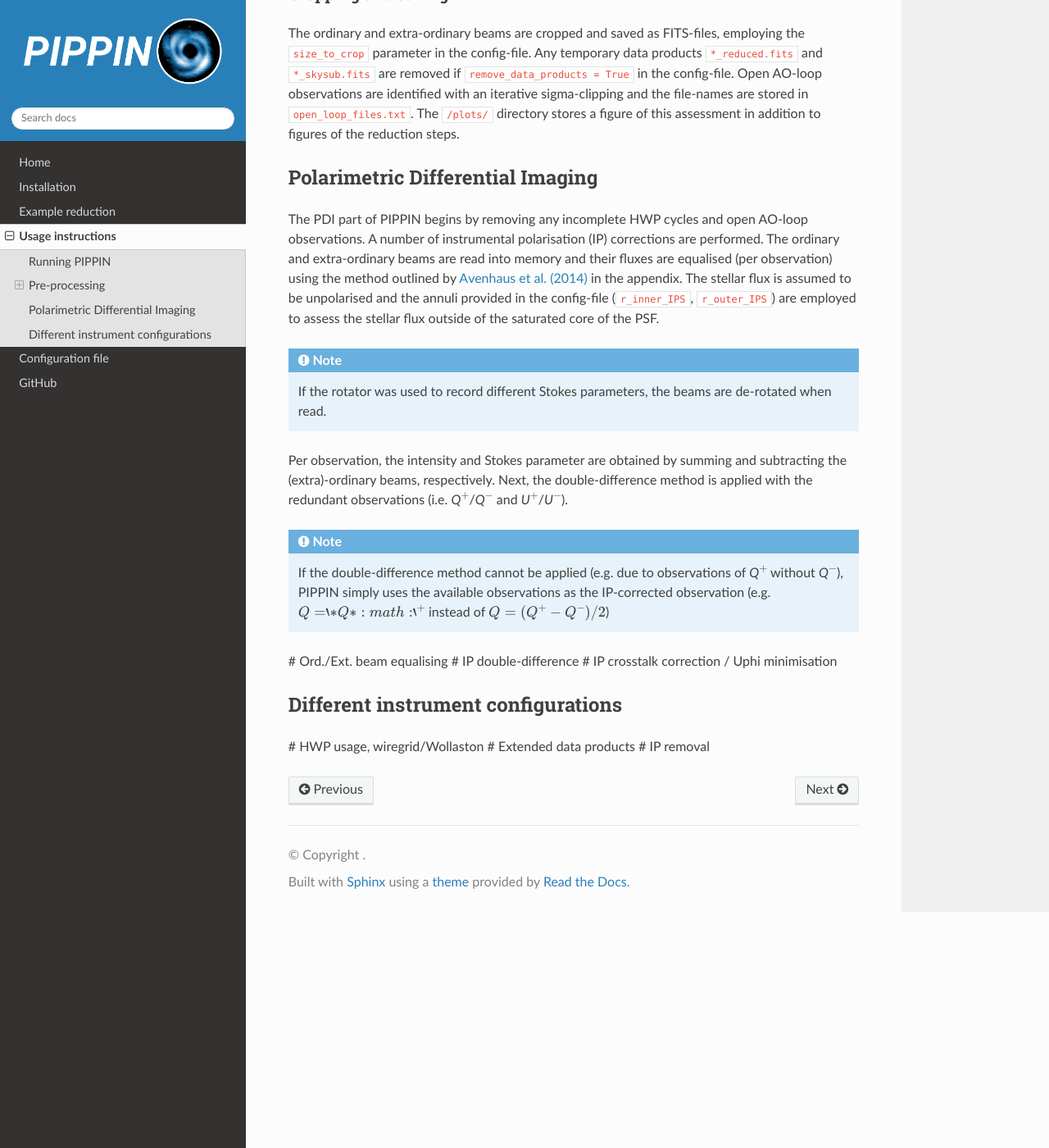
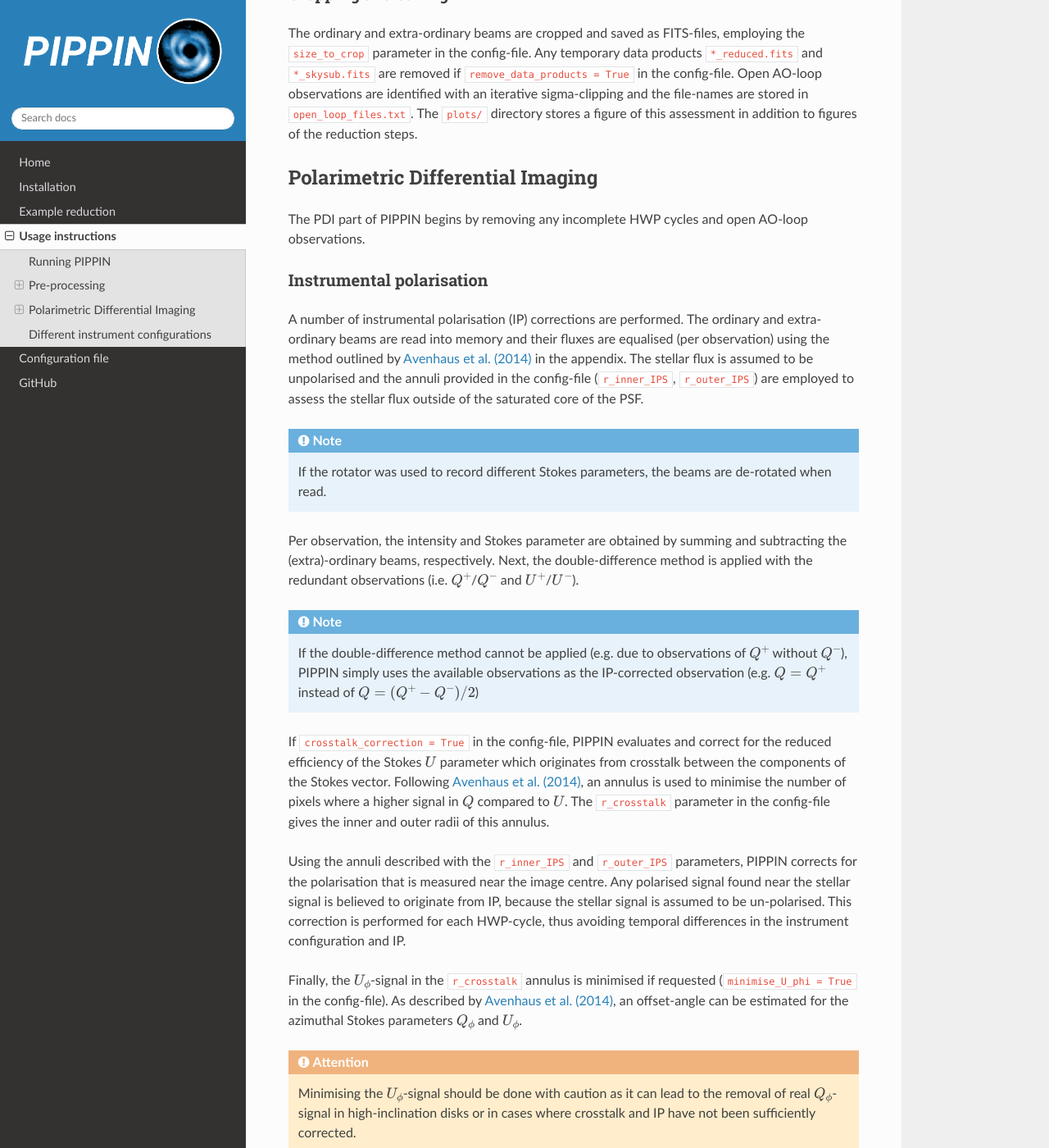
Before and after one commit to samderegt/PIPPIN-NACO, a Sphinx documentation site: the page built from docs/source/usage.rst, in a window 1280 px wide and 1400 px high, scrolled down 2632 px. Shown: the whole window at 82% size. Built offline with Sphinx 7.4.7 and the Read the Docs theme 2.0.0, drawn with Linux system fonts in a browser that asks for light colours; some of the changed text lies outside the part shown.

Commit message:
Finished PDI documentation

```diff
--- a/docs/source/usage.rst
+++ b/docs/source/usage.rst
@@ -9,7 +9,7 @@ Usage instructions
 
 Running PIPPIN
 --------------
-PIPPIN requires the raw SCIENCE FITS-files to be uncompressed and stored in a directory (e.g. :file:`/example_HD_135344B/`). In the same directory, PIPPIN will search for a configuration file named :file:`config.conf`. A configuration file with default parameters can be created if PIPPIN cannot find it.
+PIPPIN requires the raw SCIENCE FITS-files to be uncompressed and stored in a directory (e.g. :file:`example_HD_135344B/`). In the same directory, PIPPIN will search for a configuration file named :file:`config.conf`. A configuration file with default parameters can be created if PIPPIN cannot find it.
 
 To calibrate the SCIENCE images, PIPPIN makes use of master FLATs, BPMs (Bad-Pixel Masks), and DARKs. On our `GitHub repository <https://github.com/samderegt/PIPPIN-NACO/tree/master/pippin/data>`_, we have made some calibration files available, covering different epochs. When running the pipeline from a terminal, one should add the paths to these master calibration files as:
 ::
@@ -51,7 +51,7 @@ First, PIPPIN separates the raw SCIENCE data into different observation types wi
 - Filter
 - Observing block ID (if ``split_observing_blocks = True`` in the config-file).
 
-The results of the data reduction are stored in sub-directories of the generated :file:`/pipeline_output/` directory. A log-file ``log.txt`` is created, storing information on the used reduction methods.
+The results of the data reduction are stored in sub-directories of the generated :file:`pipeline_output/` directory. A log-file ``log.txt`` is created, storing information on the used reduction methods.
 
 The pipeline continues by DARK-subtracting and FLAT-normalising the observations. The bad pixels are replaced by the median of the surrounding box of 5x5 pixels, excluding any other bad pixels.
 
@@ -79,25 +79,37 @@ A gradient can remain in the sky-subtracted images. PIPPIN corrects for this wit
 
 Cropping and saving
 ^^^^^^^^^^^^^^^^^^^
-The ordinary and extra-ordinary beams are cropped and saved as FITS-files, employing the ``size_to_crop`` parameter in the config-file. Any temporary data products ``*_reduced.fits`` and ``*_skysub.fits`` are removed if ``remove_data_products = True`` in the config-file. Open AO-loop observations are identified with an iterative sigma-clipping and the file-names are stored in ``open_loop_files.txt``. The :file:`/plots/` directory stores a figure of this assessment in addition to figures of the reduction steps.
+The ordinary and extra-ordinary beams are cropped and saved as FITS-files, employing the ``size_to_crop`` parameter in the config-file. Any temporary data products ``*_reduced.fits`` and ``*_skysub.fits`` are removed if ``remove_data_products = True`` in the config-file. Open AO-loop observations are identified with an iterative sigma-clipping and the file-names are stored in ``open_loop_files.txt``. The :file:`plots/` directory stores a figure of this assessment in addition to figures of the reduction steps.
 
 
 Polarimetric Differential Imaging
 ---------------------------------
-The PDI part of PIPPIN begins by removing any incomplete HWP cycles and open AO-loop observations. A number of instrumental polarisation (IP) corrections are performed. The ordinary and extra-ordinary beams are read into memory and their fluxes are equalised (per observation) using the method outlined by `Avenhaus et al. (2014) <https://ui.adsabs.harvard.edu/abs/2014ApJ...781...87A/abstract>`_ in the appendix. The stellar flux is assumed to be unpolarised and the annuli provided in the config-file (``r_inner_IPS``, ``r_outer_IPS``) are employed to assess the stellar flux outside of the saturated core of the PSF.
+The PDI part of PIPPIN begins by removing any incomplete HWP cycles and open AO-loop observations.
+
+Instrumental polarisation
+^^^^^^^^^^^^^^^^^^^^^^^^^
+A number of instrumental polarisation (IP) corrections are performed. The ordinary and extra-ordinary beams are read into memory and their fluxes are equalised (per observation) using the method outlined by `Avenhaus et al. (2014) <https://ui.adsabs.harvard.edu/abs/2014ApJ...781...87A/abstract>`_ in the appendix. The stellar flux is assumed to be unpolarised and the annuli provided in the config-file (``r_inner_IPS``, ``r_outer_IPS``) are employed to assess the stellar flux outside of the saturated core of the PSF.
 
 .. note::
    If the rotator was used to record different Stokes parameters, the beams are de-rotated when read.
 
-Per observation, the intensity and Stokes parameter are obtained by summing and subtracting the (extra)-ordinary beams, respectively. Next, the double-difference method is applied with the redundant observations (i.e. *Q*:math:`^+`/*Q*:math:`^-` and *U*:math:`^+`/*U*:math:`^-`).
+Per observation, the intensity and Stokes parameter are obtained by summing and subtracting the (extra)-ordinary beams, respectively. Next, the double-difference method is applied with the redundant observations (i.e. :math:`Q^+`/:math:`Q^-` and :math:`U^+`/:math:`U^-`).
 
 .. note::
-   If the double-difference method cannot be applied (e.g. due to observations of *Q*:math:`^+` without *Q*:math:`^-`), PIPPIN simply uses the available observations as the IP-corrected observation (e.g. :math:`Q=`*Q*:math:`^+` instead of :math:`Q=(Q^+-Q^-)/2`)
+   If the double-difference method cannot be applied (e.g. due to observations of :math:`Q^+` without :math:`Q^-`), PIPPIN simply uses the available observations as the IP-corrected observation (e.g. :math:`Q=Q^+` instead of :math:`Q=(Q^+-Q^-)/2`)
 
-#   Ord./Ext. beam equalising
-#   IP double-difference
-#   IP crosstalk correction / Uphi minimisation
+If ``crosstalk_correction = True`` in the config-file, PIPPIN evaluates and correct for the reduced efficiency of the Stokes :math:`U` parameter which originates from crosstalk between the components of the Stokes vector. Following `Avenhaus et al. (2014) <https://ui.adsabs.harvard.edu/abs/2014ApJ...781...87A/abstract>`_, an annulus is used to minimise the number of pixels where a higher signal in :math:`Q` compared to :math:`U`. The ``r_crosstalk`` parameter in the config-file gives the inner and outer radii of this annulus.
 
+Using the annuli described with the ``r_inner_IPS`` and ``r_outer_IPS`` parameters, PIPPIN corrects for the polarisation that is measured near the image centre. Any polarised signal found near the stellar signal is believed to originate from IP, because the stellar signal is assumed to be un-polarised. This correction is performed for each HWP-cycle, thus avoiding temporal differences in the instrument configuration and IP.
+
+Finally, the :math:`U_\phi`-signal in the ``r_crosstalk`` annulus is minimised if requested (``minimise_U_phi = True`` in the config-file). As described by `Avenhaus et al. (2014) <https://ui.adsabs.harvard.edu/abs/2014ApJ...781...87A/abstract>`_, an offset-angle can be estimated for the azimuthal Stokes parameters :math:`Q_\phi` and :math:`U_\phi`.
+
+.. attention::
+   Minimising the :math:`U_\phi`-signal should be done with caution as it can lead to the removal of real :math:`Q_\phi`-signal in high-inclination disks or in cases where crosstalk and IP have not been sufficiently corrected.
+
+PDI data products
+^^^^^^^^^^^^^^^^^
+The :file:`PDI/`
 
 Different instrument configurations
 -----------------------------------
```
Also changed, not shown: docs/source/example.rst (+5 -5 lines), 1 other file.
